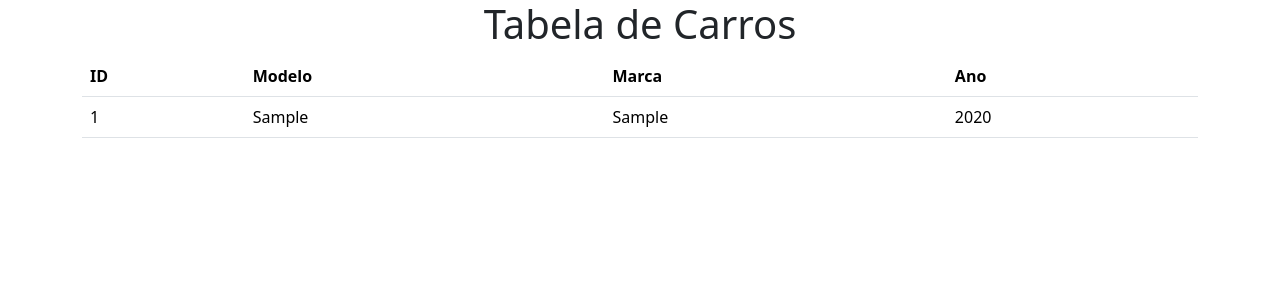
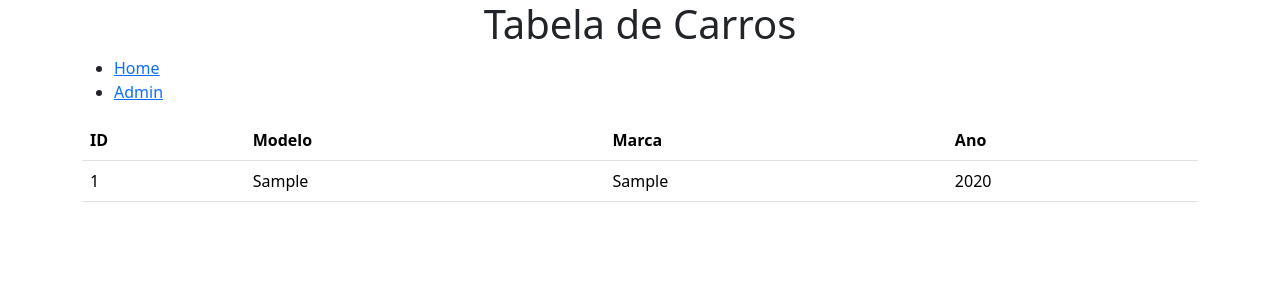
Before and after one commit to FaelCosme/Cars, a Django app: page / in a window 1280 px wide. Shown: the top 300 px of the page. Run offline with Django 5.2, Linux system fonts and the light colour scheme; tables that the repository leaves empty hold one stand-in row (values such as "Sample post").

Commit message:
Adicionando nova coluna de usuário e link para ir para a área de admin ou voltar para o início.

```diff
--- a/aplicativo/admin.py
+++ b/aplicativo/admin.py
@@ -2,8 +2,8 @@ from django.contrib import admin
 from aplicativo.models import Car
 
 class CarFilter(admin.ModelAdmin):
-    list_display = ("id", "model", "brand", "year")
-    list_display_links = ("id", "model", "brand", "year")
+    list_display = ("id", "user", "model", "brand", "year")
+    list_display_links = ("id", "user", "model", "brand", "year")
     list_filter = ("model", "year")
     search_fields = ("model", "brand")
 
--- a/aplicativo/models.py
+++ b/aplicativo/models.py
@@ -1,4 +1,5 @@
 # senha: faelgostoso
+import django
 from django.db import models
 
 # Create your models here.
@@ -7,6 +8,7 @@ class Car(models.Model):
     brand = models.CharField(max_length=50, null=False)
     year = models.IntegerField(null=False)
     filename = models.CharField(max_length=50, null=False)
+    user = models.ForeignKey(django.contrib.auth.get_user_model(), on_delete=models.CASCADE)
 
     def __str__(self):
         return self.model + ' ano: ' + str(self.year)
--- a/setup/urls.py
+++ b/setup/urls.py
@@ -20,5 +20,5 @@ from aplicativo.views import index
 
 urlpatterns = [
     path('admin/', admin.site.urls),
-    path('', index)
+    path('', index, name='home')
 ]
--- a/templates/_master.html
+++ b/templates/_master.html
@@ -8,12 +8,26 @@
     <link href="https://cdn.jsdelivr.net/npm/bootstrap@5.3.3/dist/css/bootstrap.min.css" rel="stylesheet" integrity="sha384-QWTKZyjpPEjISv5WaRU9OFeRpok6YctnYmDr5pNlyT2bRjXh0JMhjY6hW+ALEwIH" crossorigin="anonymous">
 
     <script src="https://cdn.jsdelivr.net/npm/bootstrap@5.3.3/dist/js/bootstrap.bundle.min.js" integrity="sha384-YvpcrYf0tY3lHB60NNkmXc5s9fDVZLESaAA55NDzOxhy9GkcIdslK1eN7N6jIeHz" crossorigin="anonymous"></script>
+
 </head>
     <body>
         <div class="bg-info p3"></div>
             <header class="container bg-white rounded">
                 <h1 class="text-center">Tabela de Carros</h1>
             </header>
+            <nav class="container bg-white rounded">
+                <ul>
+                    <li>
+                        <a href="{% url 'home' %}">Home</a>
+                    </li>
+
+                    <li>
+                        <a href="{% url 'admin:login' %}">Admin</a>
+                    </li>
+                </ul>
+
+            </nav>
+
             <main class="container p5">
                 {% block content %}{% endblock  %}
             </main>
```
Also changed, not shown: aplicativo/migrations/0002_car_user.py (added).
